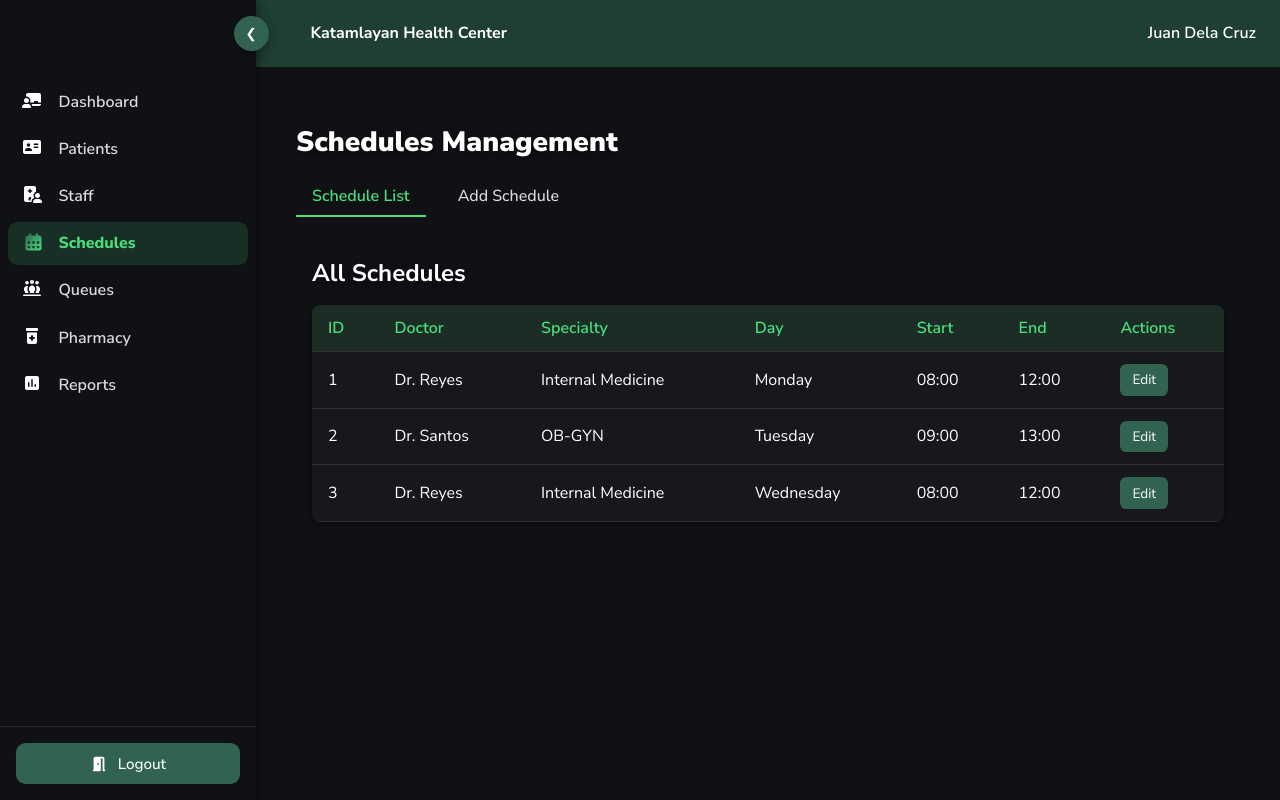
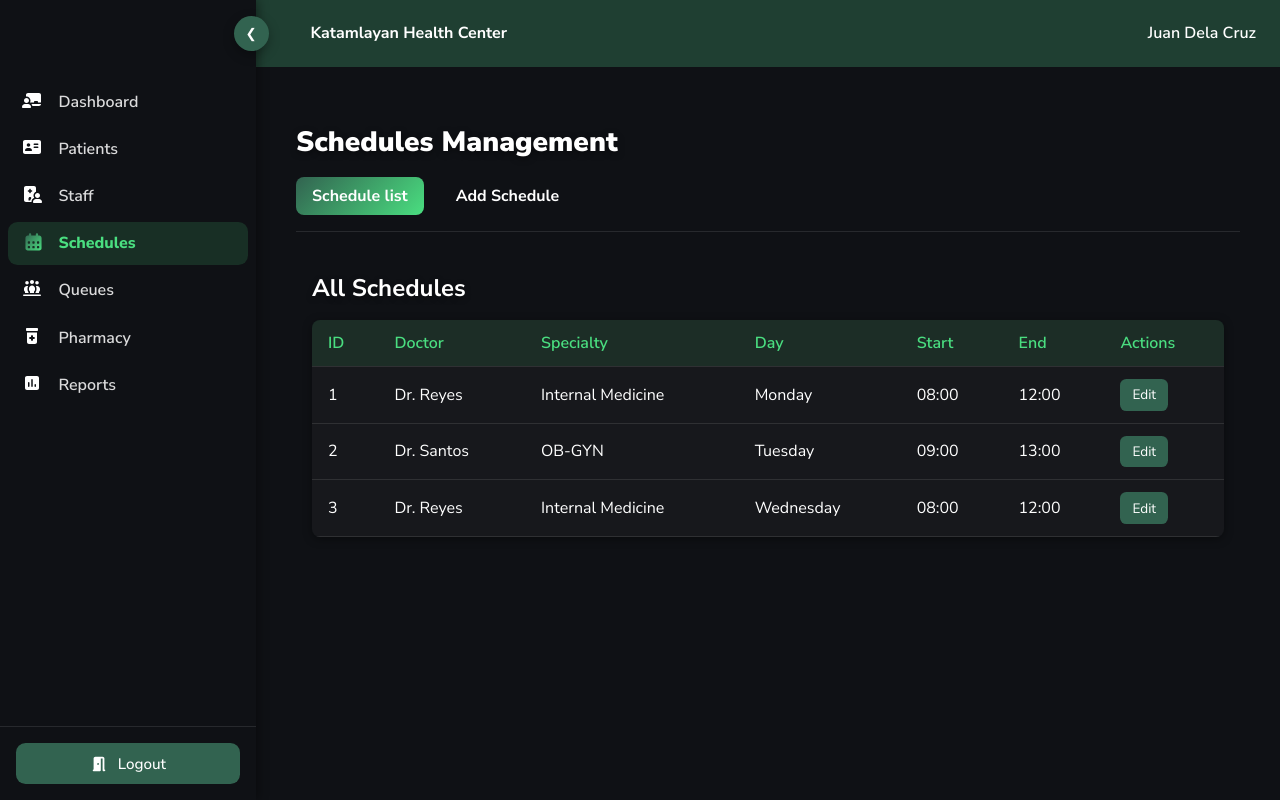
Before and after one commit to AspiringSaint/rhcms-1, a React (Vite) app: page /admin/schedules in a window 1280 px wide. Built offline with nearby package versions, Linux system fonts and the light colour scheme.

Commit message:
implemented the tabs component

```diff
--- a/src/components/schedules/SchedulePage.jsx
+++ b/src/components/schedules/SchedulePage.jsx
@@ -1,18 +1,20 @@
 import { NavLink, Outlet } from "react-router-dom";
+
+import Tabs from "../common/Tabs";
 import "../../styles/components/schedules/SchedulePage.css";
 
 const SchedulePage = () => {
+
+    const tabItems = [
+        { to: '/admin/schedules', label: 'Schedule list', end: true },
+        { to: '/admin/schedules/add', label: 'Add Schedule' }
+    ];
+
     return (
         <div className="schedule-page">
             <h1>Schedules Management</h1>
-            <nav className="schedule-nav">
-                <NavLink to="/admin/schedules" end className="nav-tab">
-                    Schedule List
-                </NavLink>
-                <NavLink to="/admin/schedules/add" className="nav-tab">
-                    Add Schedule
-                </NavLink>
-            </nav>
+
+            <Tabs tabs={tabItems} />
             <Outlet />
         </div>
     );
```
